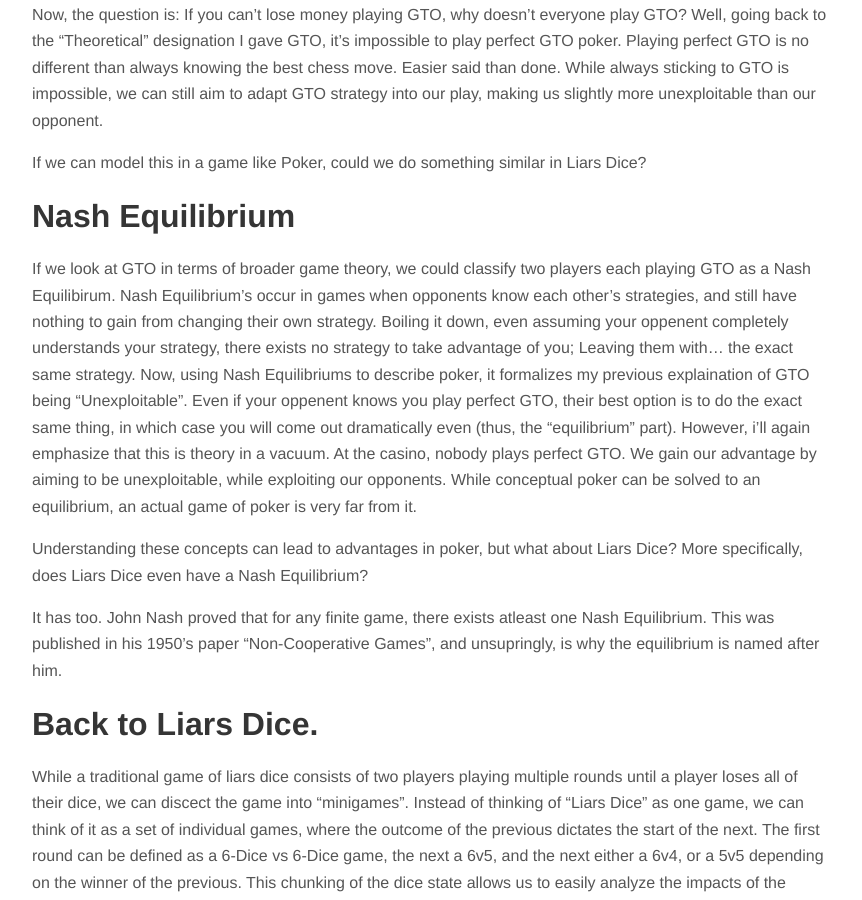
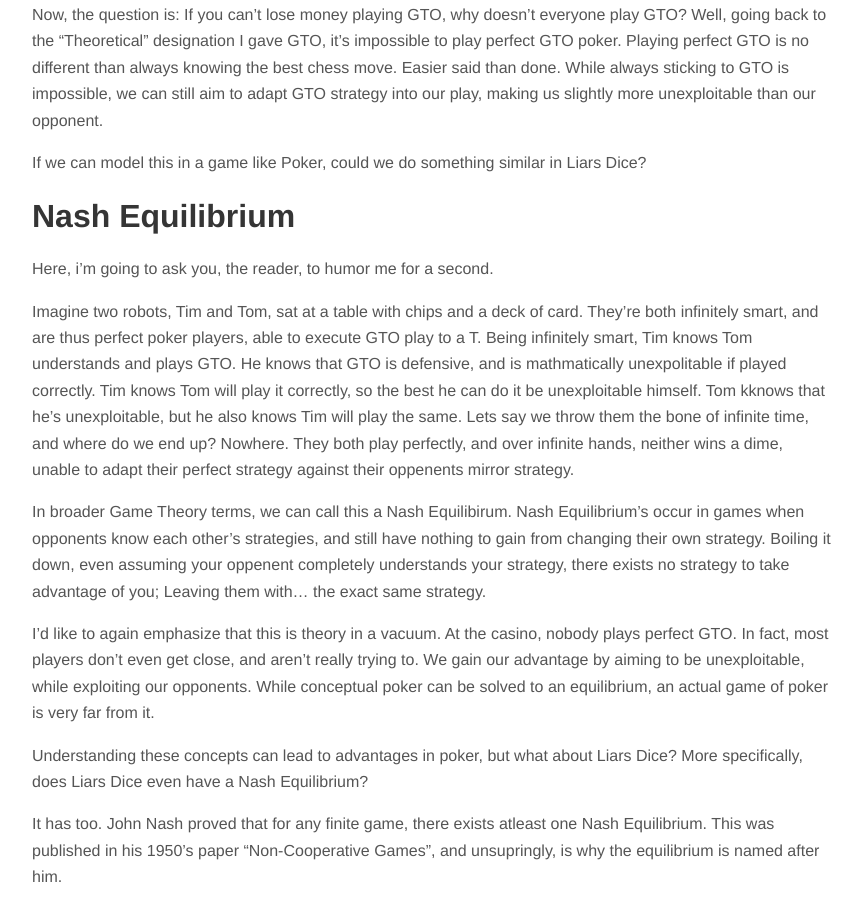
Before and after one commit to islewis/islewis.github.io, a Jekyll site: the page built from drafts/dice.md, in a window 1280 px wide and 900 px high, scrolled down 1969 px. Shown: the whole window, without its empty margins (208-1070 px from the left). Built offline with Jekyll 4.4.1, drawn with Linux system fonts in a browser that asks for light colours; nearby versions of some CDN libraries; our own code applies the rules of GitHub Pages for plain Markdown files.

Commit message:
More changes

```diff
--- a/drafts/dice.md
+++ b/drafts/dice.md
@@ -16,6 +16,7 @@ As you might have been able to pick up from the name, Liars Dice requires some a
 Now, if any rounders are reading this, they've surely started to recognize Liar's Dices' parallels to Poker. A lovely coincidence given the ammount of Poker knowledge we can tap into.
 
 # GTO
+
 The holy grail of Texas Hold'em play is a mathmatically derived Mixed Strategy dubbed "Game Theory Optimal", or GTO. "GTO Poker" describes a theoretial strategy that when played perfectly, is mathmatically unexploitable- Over infinite hands, you could never lose money, no matter how adaptable your opponent is to your strategy.  In practice, GTO play can be thought of as playing though a function: Input the table state, output a list of actions, some of which are likely than others. Generalizing GTO into a more general game philosphy: In order to play defencively against your opponent, multiple actions must be considered. The "ideal" decision cannot get choosen every time, it must be balanced by some frequency of suboptimal plays.
 
 This is dubbed a "Mixed Strategy" in game theory. A mixed strategy dictates probabilities to act on a range of actions, for any given state. Compared to a Pure Strategy, where with a given input a player will always have a discrete output, a mixed strategy often won't gaurentee a specific output for any given input.
@@ -24,13 +25,18 @@ In Texas Hold'em, one of the easier to understand GTO concepts is pre-flop strat
 
 Now, the question is: If you can't lose money playing GTO, why doesn't everyone play GTO? Well, going back to the "Theoretical" designation I gave GTO, it's impossible to play perfect GTO poker. Playing perfect GTO is no different than always knowing the best chess move. Easier said than done. While always sticking to GTO is impossible, we can still aim to adapt GTO strategy into our play, making us slightly more unexploitable than our opponent.
 
+If we can model this in a game like Poker, could we do something similar in Liars Dice?
 
+# Nash Equilibrium
 
+Here, i'm going to ask you, the reader, to humor me for a second.
 
+Imagine two robots, Tim and Tom, sat at a table with chips and a deck of card. They're both infinitely smart, and are thus perfect poker players, able to execute GTO play to a T. Being infinitely smart, Tim knows Tom understands and plays GTO. He knows that GTO is defensive, and is mathmatically unexpolitable if played correctly. Tim knows Tom will play it correctly, so the best he can do it be unexploitable himself. Tom kknows that he's unexploitable, but he also knows Tim will play the same. Lets say we throw them the bone of infinite time, and where do we end up? Nowhere. They both play perfectly, and over infinite hands, neither wins a dime, unable to adapt their perfect strategy against their oppenents mirror strategy.
 
-If we can model this in a game like Poker, could we do something similar in Liars Dice?
-# Nash Equilibrium
-If we look at GTO in terms of broader game theory, we could classify two players each playing GTO as a Nash Equilibirum. Nash Equilibrium's occur in games when opponents know each other's strategies, and still have nothing to gain from changing their own strategy. Boiling it down, even assuming your oppenent completely understands your strategy, there exists no strategy to take advantage of you; Leaving them with... the exact same strategy. Now, using Nash Equilibriums to describe poker, it formalizes my previous explaination of GTO being "Unexploitable". Even if your oppenent knows you play perfect GTO, their best option is to do the exact same thing, in which case you will come out dramatically even (thus, the "equilibrium" part). However, i'll again emphasize that this is theory in a vacuum. At the casino, nobody plays perfect GTO. We gain our advantage by aiming to be unexploitable, while exploiting our opponents. While conceptual poker can be solved to an equilibrium, an actual game of poker is very far from it.
+In broader Game Theory terms, we can call this a Nash Equilibirum. Nash Equilibrium's occur in games when opponents know each other's strategies, and still have nothing to gain from changing their own strategy. Boiling it down, even assuming your oppenent completely understands your strategy, there exists no strategy to take advantage of you; Leaving them with... the exact same strategy.
+
+I'd like to again emphasize that this is theory in a vacuum. At the casino, nobody plays perfect GTO. In fact, most players don't even get close, and aren't really trying to.  We gain our advantage by aiming to be unexploitable, while exploiting our opponents. While conceptual poker can be solved to an equilibrium, an actual game of poker is very far from it.
+
 
 Understanding these concepts can lead to advantages in poker, but what about Liars Dice? More specifically, does Liars Dice even have a Nash Equilibrium?
 
```
